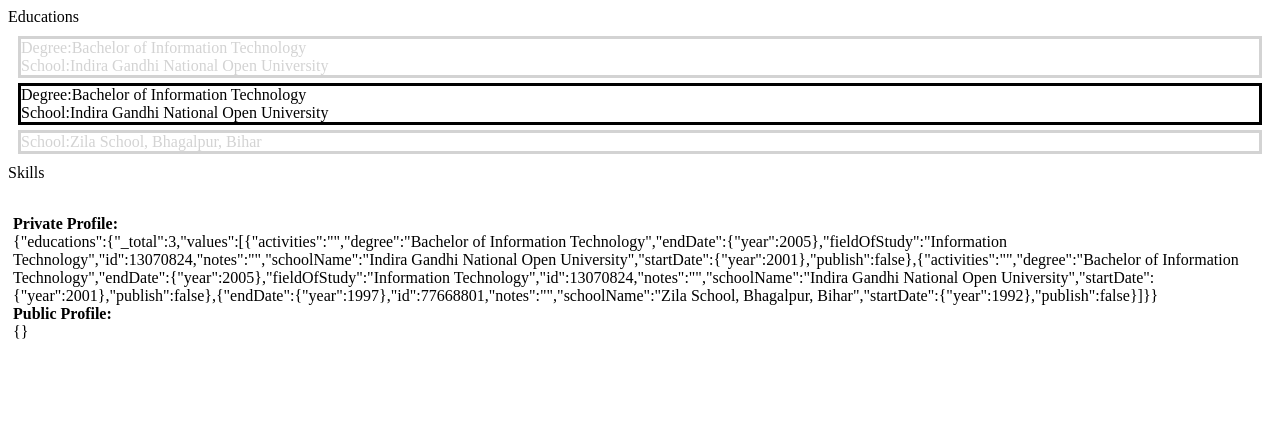
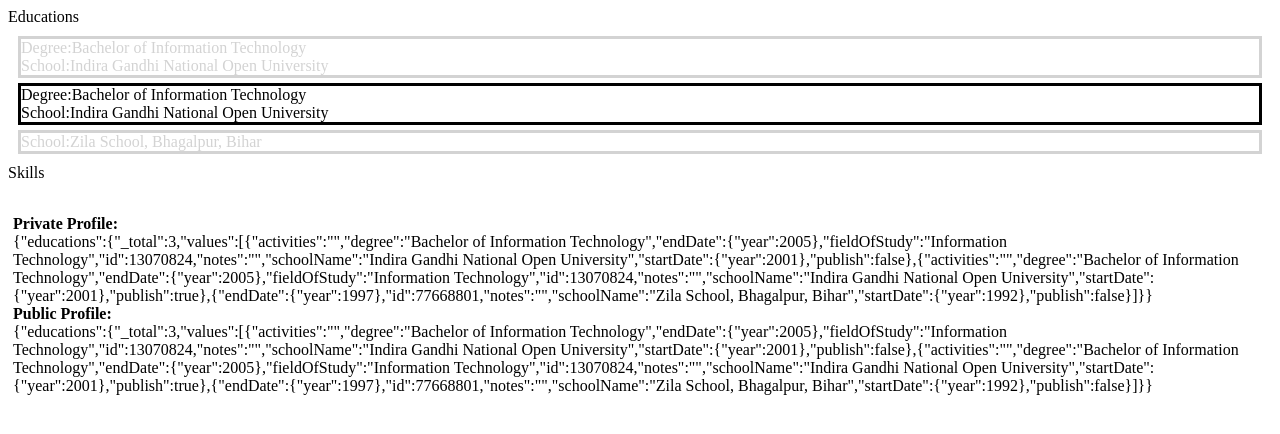
Before and after one commit to advatar/toggler, a plain HTML site: page index.html in a window 1280 px wide. Both pictures are taken after a click on the element 640 px from the left and 57 px from the top of the page. Drawn offline with Linux system fonts and the light colour scheme.

Commit message:
now the state is maintained

```diff
--- a/index.html
+++ b/index.html
@@ -70,56 +70,44 @@ div.public {color:black}</style>
     }
 };
 
- function set_flag(jsonObj,index,val) {
-    console.log(index);
-    if( typeof jsonObj == "object" ) {
-        $.each(jsonObj, function(k,v) {
+ // filter out all the private fields
+ function strip_flags(jsonIn) {
+ 	json = {};
+
+    if( typeof jsonIn == "object" ) {
+        $.each(jsonIn, function(k,v) {
             // k is either an array index or object key
             if (k=="publish")
             {
-              console.log(k+":"+v);
-              console.log(jsonObj);
-              jsonObj[k]=val;
-            }
-            else
-            	set_flag(v,index,val);
-        });
-    }
- }
-
- // filter out all the private fields
- function strip_flags(jsonIn,jsonOut) {
-    if( typeof jsonIn == "object" ) {
-        $.each(jsonIn, function(k,v) {
-
-            // k is either an array index or object key
-
-            if (k=="publish" && v==true)
-            {
-              console.log(k+":"+v);
-              console.log(jsonIn);
+              //console.log(k+":"+v);
+              //console.log(jsonIn);
               //jsonOut.push(k+":"+v);
             }
             else
-            	strip_flags(v,jsonOut);
+            	strip_flags(v);
         });
     }
+    return json;
   }
 
 var source   = $("#education").html();
 var template = Handlebars.compile(source);
 var $results = $('#profile');
 var profile ={};
+var map = json.educations.values; // this is an arracy
 
  for(i=0; i<json.educations._total;i++)
  {
    context = {"education":json.educations.values[i],"ref":+i};
+   //console.log(map[i]);
    degree=template(context);
    $results.append(degree);
  }
 
       $("#profile-json").html("<br><b>Private Profile:</b><br>"+JSON.stringify(json));
-      strip_flags(json,profile);
+      /*
+      profile = strip_flags(json);*/
+      profile=json;
       $("#profile-json").append("<br><b>Public Profile:</b><br>"+JSON.stringify(profile));
 
 
@@ -128,21 +116,24 @@ var profile ={};
     $(this).click(function(elem) {
       el = $(this);
       //console.log(el.context.id);
-      flag =el.context.id;
+      id =el.context.id;
 
+      //console.log(id);
       if (el.hasClass("public"))
       {
       	el.removeClass("public");
-        set_flag(json,flag,false);
+      	map[id].publish=false;
        }
       else
       {
      	el.addClass("public");
-        set_flag(json,flag,true);
-      }
+       	map[id].publish=true;
+     }
 
       $("#profile-json").html("<br><b>Private Profile:</b><br>"+JSON.stringify(json));
-      strip_flags(json,profile);
+      /*
+      profile = strip_flags(json);*/
+      profile=json;
       $("#profile-json").append("<br><b>Public Profile:</b><br>"+JSON.stringify(profile));
 
     });
@@ -172,5 +163,6 @@ id={{ref}}>
 <div>School:{{education.schoolName}}</div>
 {{/if}}
 
-</span>
 </div>
+</div>
+</script>
```
